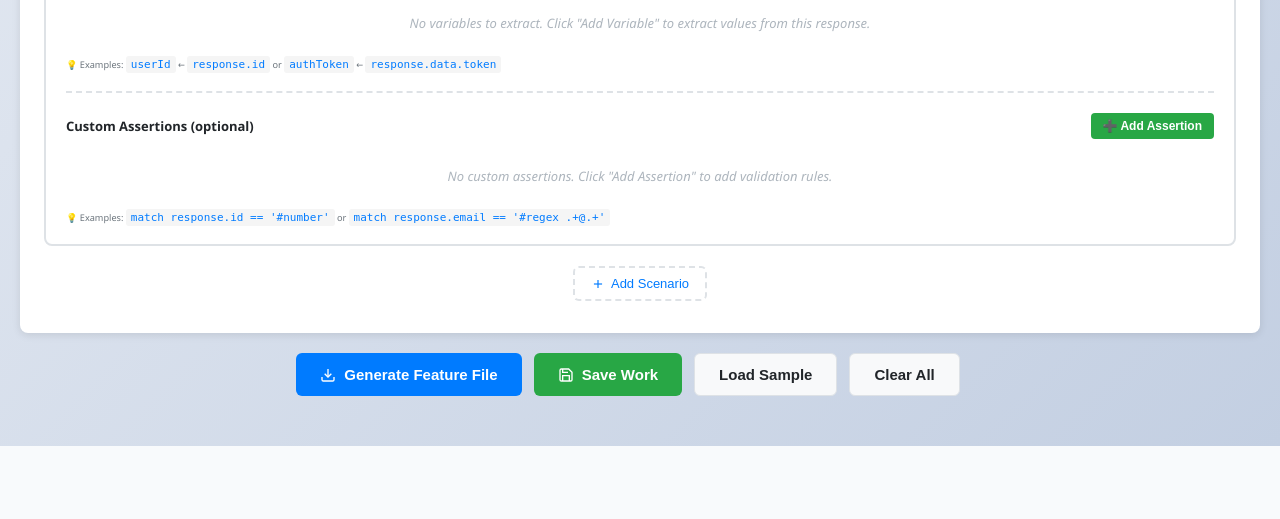
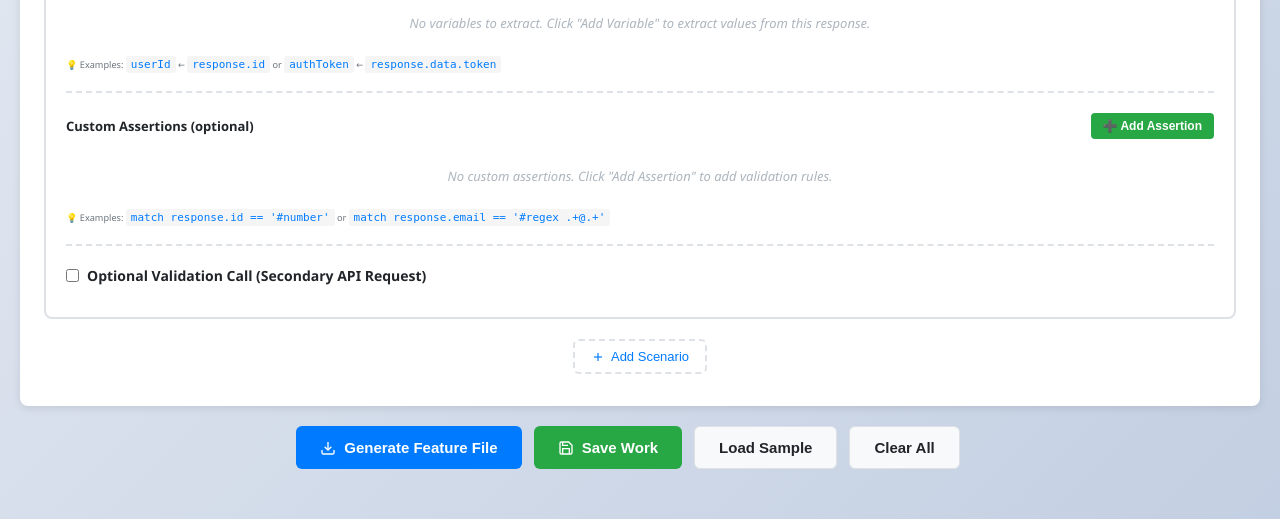
Before and after one commit to witanage/TheWebHook, a Flask app: template templates/karate-generator.html in a window 1280 px wide. Shown: the part 1424-1943 px from the top of the page. Before the commit the page ends 1870 px from the top, so only its background shows below. Run offline with Flask 3, Linux system fonts and the light colour scheme; the template is opened without the code that fills it, so the values that code supplies are empty.

Commit message:
Add optional validation call feature for secondary API requests
Allows scenarios to make an optional secondary API call after the primary request/response for validation purposes. Users can configure the validation call with its own method, endpoint, and request payload, and optionally use the validation response for assertions instead of the primary response.

```diff
--- a/static/css/karate-generator-styles.css
+++ b/static/css/karate-generator-styles.css
@@ -602,6 +602,110 @@
     color: var(--primary-color);
 }
 
+/* Validation Call Section */
+.validation-call-section {
+    margin-top: 20px;
+    padding-top: 20px;
+    border-top: 2px dashed var(--border-color);
+}
+
+.validation-call-header {
+    margin-bottom: 12px;
+}
+
+.validation-call-checkbox {
+    display: flex;
+    align-items: center;
+    gap: 8px;
+    cursor: pointer;
+    font-size: 14px;
+    font-weight: 600;
+    color: var(--text-primary);
+    user-select: none;
+}
+
+.validation-call-checkbox input[type="checkbox"] {
+    cursor: pointer;
+}
+
+.validation-call-checkbox span {
+    cursor: pointer;
+}
+
+.validation-call-content {
+    margin-top: 16px;
+}
+
+.validation-call-config {
+    background: var(--input-bg);
+    border: 1px solid var(--border-color);
+    border-radius: 6px;
+    padding: 16px;
+}
+
+.validation-call-config .form-group {
+    margin-bottom: 16px;
+}
+
+.validation-call-config .form-group:last-child {
+    margin-bottom: 0;
+}
+
+.validation-assertions-checkbox {
+    display: flex;
+    align-items: center;
+    gap: 8px;
+    cursor: pointer;
+    font-size: 13px;
+    color: var(--text-primary);
+    user-select: none;
+}
+
+.validation-assertions-checkbox input[type="checkbox"] {
+    cursor: pointer;
+}
+
+.validation-assertions-checkbox span {
+    cursor: pointer;
+}
+
+.validation-method,
+.validation-endpoint {
+    width: 100%;
+    padding: 8px 12px;
+    border: 1px solid var(--border-color);
+    border-radius: 4px;
+    background: var(--card-bg);
+    color: var(--text-primary);
+    font-size: 14px;
+}
+
+.validation-method:focus,
+.validation-endpoint:focus {
+    outline: none;
+    border-color: var(--primary-color);
+    box-shadow: 0 0 0 2px var(--primary-color-alpha);
+}
+
+.validation-request {
+    width: 100%;
+    min-height: 120px;
+    padding: 12px;
+    border: 1px solid var(--border-color);
+    border-radius: 4px;
+    background: var(--input-bg);
+    color: var(--text-primary);
+    font-family: 'Consolas', 'Monaco', 'Courier New', monospace;
+    font-size: 13px;
+    resize: vertical;
+}
+
+.validation-request:focus {
+    outline: none;
+    border-color: var(--primary-color);
+    box-shadow: 0 0 0 2px var(--primary-color-alpha);
+}
+
 /* Environment Variables Section */
 .env-variables-section {
     background: var(--card-bg);
--- a/static/js/karate-generator.js
+++ b/static/js/karate-generator.js
@@ -61,7 +61,12 @@ function addScenario(data = null) {
         assertions: [], // Array of custom assertion strings
         tags: '', // Comma-separated tags like @ac0149,@smoke
         sourceScenarioId: null, // null means not a duplicate
-        duplicateNumber: null   // null means not a duplicate
+        duplicateNumber: null,   // null means not a duplicate
+        useValidationCall: false, // Whether to make a secondary API call
+        validationMethod: 'GET',
+        validationEndpoint: '',
+        validationRequest: '',
+        useValidationForAssertions: false // Whether to use validation response for assertions
     };
 
     // Ensure duplicate tracking fields exist
@@ -76,6 +81,21 @@ function addScenario(data = null) {
     }
     if (scenarioData.tags === undefined) {
         scenarioData.tags = '';
+    }
+    if (scenarioData.useValidationCall === undefined) {
+        scenarioData.useValidationCall = false;
+    }
+    if (scenarioData.validationMethod === undefined) {
+        scenarioData.validationMethod = 'GET';
+    }
+    if (scenarioData.validationEndpoint === undefined) {
+        scenarioData.validationEndpoint = '';
+    }
+    if (scenarioData.validationRequest === undefined) {
+        scenarioData.validationRequest = '';
+    }
+    if (scenarioData.useValidationForAssertions === undefined) {
+        scenarioData.useValidationForAssertions = false;
     }
 
     scenarios.push(scenarioData);
@@ -383,6 +403,69 @@ function createScenarioCard(data) {
                 <small>💡 Examples: <code>match response.id == '#number'</code> or <code>match response.email == '#regex .+@.+'</code></small>
             </div>
         </div>
+
+        <div class="validation-call-section">
+            <div class="validation-call-header">
+                <label class="validation-call-checkbox">
+                    <input type="checkbox"
+                           class="validation-call-enabled"
+                           data-scenario-id="${data.id}"
+                           ${data.useValidationCall ? 'checked' : ''}
+                           onchange="toggleValidationCall(${data.id})">
+                    <span>Optional Validation Call (Secondary API Request)</span>
+                </label>
+            </div>
+            <div class="validation-call-content" id="validationCallContent_${data.id}" style="display: ${data.useValidationCall ? 'block' : 'none'};">
+                <div class="validation-call-config">
+                    <div class="form-group">
+                        <label>Validation Method</label>
+                        <select class="validation-method" data-scenario-id="${data.id}">
+                            <option value="GET" ${data.validationMethod === 'GET' ? 'selected' : ''}>GET</option>
+                            <option value="POST" ${data.validationMethod === 'POST' ? 'selected' : ''}>POST</option>
+                            <option value="PUT" ${data.validationMethod === 'PUT' ? 'selected' : ''}>PUT</option>
+                            <option value="DELETE" ${data.validationMethod === 'DELETE' ? 'selected' : ''}>DELETE</option>
+                            <option value="PATCH" ${data.validationMethod === 'PATCH' ? 'selected' : ''}>PATCH</option>
+                        </select>
+                    </div>
+
+                    <div class="form-group">
+                        <label>Validation Endpoint</label>
+                        <input type="text"
+                               class="validation-endpoint"
+                               data-scenario-id="${data.id}"
+                               placeholder="e.g., /api/validate or /api/check/#(userId)"
+                               value="${data.validationEndpoint || ''}">
+                        <small style="color: #666; font-size: 0.85em;">💡 You can use variables from previous scenarios</small>
+                    </div>
+
+                    <div class="form-group">
+                        <label>
+                            Validation Request Payload (Optional)
+                            <button class="btn-icon" onclick="formatScenarioJSON(${data.id}, 'validation-request')" title="Format">
+                                <svg xmlns="http://www.w3.org/2000/svg" width="14" height="14" viewBox="0 0 24 24" fill="none" stroke="currentColor" stroke-width="2">
+                                    <polyline points="16 18 22 12 16 6"></polyline>
+                                    <polyline points="8 6 2 12 8 18"></polyline>
+                                </svg>
+                            </button>
+                        </label>
+                        <textarea class="validation-request"
+                                  data-scenario-id="${data.id}"
+                                  placeholder='Use #(varName) syntax, e.g.: {"checkId": "#(userId)"}'>${data.validationRequest || ''}</textarea>
+                    </div>
+
+                    <div class="form-group">
+                        <label class="validation-assertions-checkbox">
+                            <input type="checkbox"
+                                   class="validation-assertions-enabled"
+                                   data-scenario-id="${data.id}"
+                                   ${data.useValidationForAssertions ? 'checked' : ''}>
+                            <span>Use validation response for assertions (instead of primary response)</span>
+                        </label>
+                        <small style="color: #666; font-size: 0.85em; display: block; margin-top: 4px;">💡 If enabled, assertions will match against the validation call's response instead of the primary response</small>
+                    </div>
+                </div>
+            </div>
+        </div>
     `;
 
     return card;
@@ -484,6 +567,16 @@ function removeAssertion(scenarioId, assertionIndex) {
     }
 }
 
+// Toggle validation call section visibility
+function toggleValidationCall(scenarioId) {
+    const checkbox = document.querySelector(`.validation-call-enabled[data-scenario-id="${scenarioId}"]`);
+    const content = document.getElementById(`validationCallContent_${scenarioId}`);
+
+    if (checkbox && content) {
+        content.style.display = checkbox.checked ? 'block' : 'none';
+    }
+}
+
 // Add environment variable
 function addEnvVariable() {
     const id = envVarCounter++;
@@ -687,6 +780,13 @@ function collectScenarioData(id) {
         }
     });
 
+    // Collect validation call data
+    const useValidationCall = document.querySelector(`.validation-call-enabled[data-scenario-id="${id}"]`)?.checked || false;
+    const validationMethod = document.querySelector(`.validation-method[data-scenario-id="${id}"]`)?.value || 'GET';
+    const validationEndpoint = document.querySelector(`.validation-endpoint[data-scenario-id="${id}"]`)?.value.trim() || '';
+    const validationRequest = document.querySelector(`.validation-request[data-scenario-id="${id}"]`)?.value.trim() || '';
+    const useValidationForAssertions = document.querySelector(`.validation-assertions-enabled[data-scenario-id="${id}"]`)?.checked || false;
+
     return {
         id,
         name,
@@ -697,13 +797,22 @@ function collectScenarioData(id) {
         request,
         response,
         extractVars,
-        assertions
+        assertions,
+        useValidationCall,
+        validationMethod,
+        validationEndpoint,
+        validationRequest,
+        useValidationForAssertions
     };
 }
 
 // Format JSON in scenario
 function formatScenarioJSON(id, type) {
-    const textarea = document.querySelector(`.scenario-${type}[data-scenario-id="${id}"]`);
+    // Handle validation-request specially since it doesn't have the 'scenario-' prefix
+    const selector = type === 'validation-request'
+        ? `.validation-request[data-scenario-id="${id}"]`
+        : `.scenario-${type}[data-scenario-id="${id}"]`;
+    const textarea = document.querySelector(selector);
     if (!textarea) return;
 
     const input = textarea.value.trim();
@@ -1040,6 +1149,44 @@ function buildKarateFeature(config) {
             feature += `    """\n`;
         }
 
+        // Optional validation call (secondary API request)
+        if (scenario.useValidationCall && scenario.validationEndpoint) {
+            if (config.includeComments) {
+                feature += `\n  # Optional: Make validation call (secondary API request)\n`;
+            }
+
+            // Save primary response if we need it later
+            if (scenario.useValidationForAssertions) {
+                feature += `  * def primaryResponse = response\n`;
+            }
+
+            // Set validation request body if present
+            if (scenario.validationRequest) {
+                feature += `  * def validationRequestBody =\n`;
+                feature += `    """\n`;
+                feature += indentText(scenario.validationRequest, 4);
+                feature += `    """\n`;
+            }
+
+            // Make the validation request
+            if (scenario.validationRequest && ['POST', 'PUT', 'PATCH'].includes(scenario.validationMethod)) {
+                feature += `  Given path '${scenario.validationEndpoint}'\n`;
+                feature += `  And request validationRequestBody\n`;
+                feature += `  When method ${scenario.validationMethod}\n`;
+            } else {
+                feature += `  Given path '${scenario.validationEndpoint}'\n`;
+                feature += `  When method ${scenario.validationMethod}\n`;
+            }
+
+            // Store validation response for assertions
+            if (scenario.useValidationForAssertions) {
+                if (config.includeComments) {
+                    feature += `  # Store validation response for assertions\n`;
+                }
+                feature += `  * def validationResponse = response\n`;
+            }
+        }
+
         // Extract variables
         if (scenario.extractVars && scenario.extractVars.length > 0) {
             if (config.includeComments) {
@@ -1054,10 +1201,20 @@ function buildKarateFeature(config) {
         // Custom assertions
         if (scenario.assertions && scenario.assertions.length > 0) {
             if (config.includeComments) {
-                feature += `\n  # Custom assertions\n`;
+                if (scenario.useValidationCall && scenario.useValidationForAssertions) {
+                    feature += `\n  # Custom assertions (using validation response)\n`;
+                } else {
+                    feature += `\n  # Custom assertions\n`;
+                }
             }
             scenario.assertions.forEach(assertion => {
-                feature += `  And ${assertion}\n`;
+                // If using validation response for assertions, replace 'response' with 'validationResponse'
+                let processedAssertion = assertion;
+                if (scenario.useValidationCall && scenario.useValidationForAssertions) {
+                    // Replace 'response' with 'validationResponse' but preserve it in other contexts
+                    processedAssertion = assertion.replace(/\bresponse\b/g, 'validationResponse');
+                }
+                feature += `  And ${processedAssertion}\n`;
             });
         }
 
```
